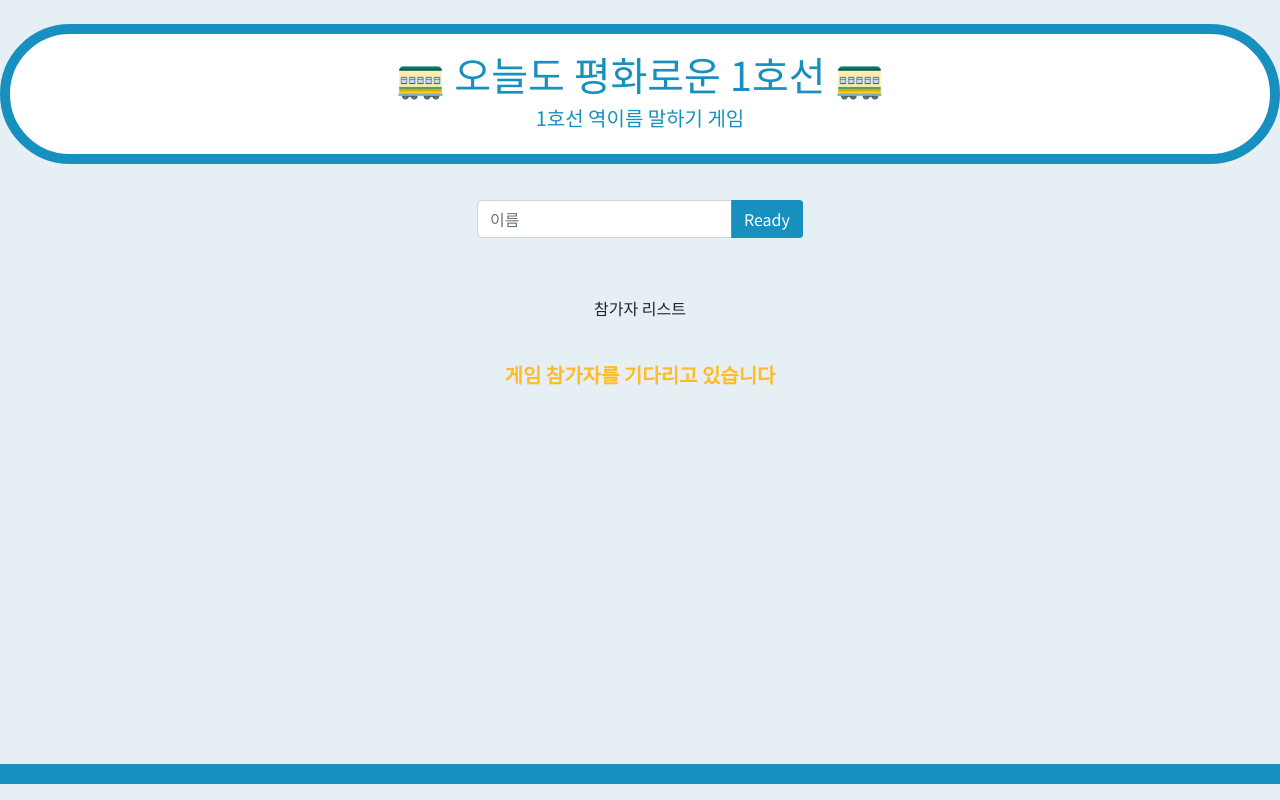
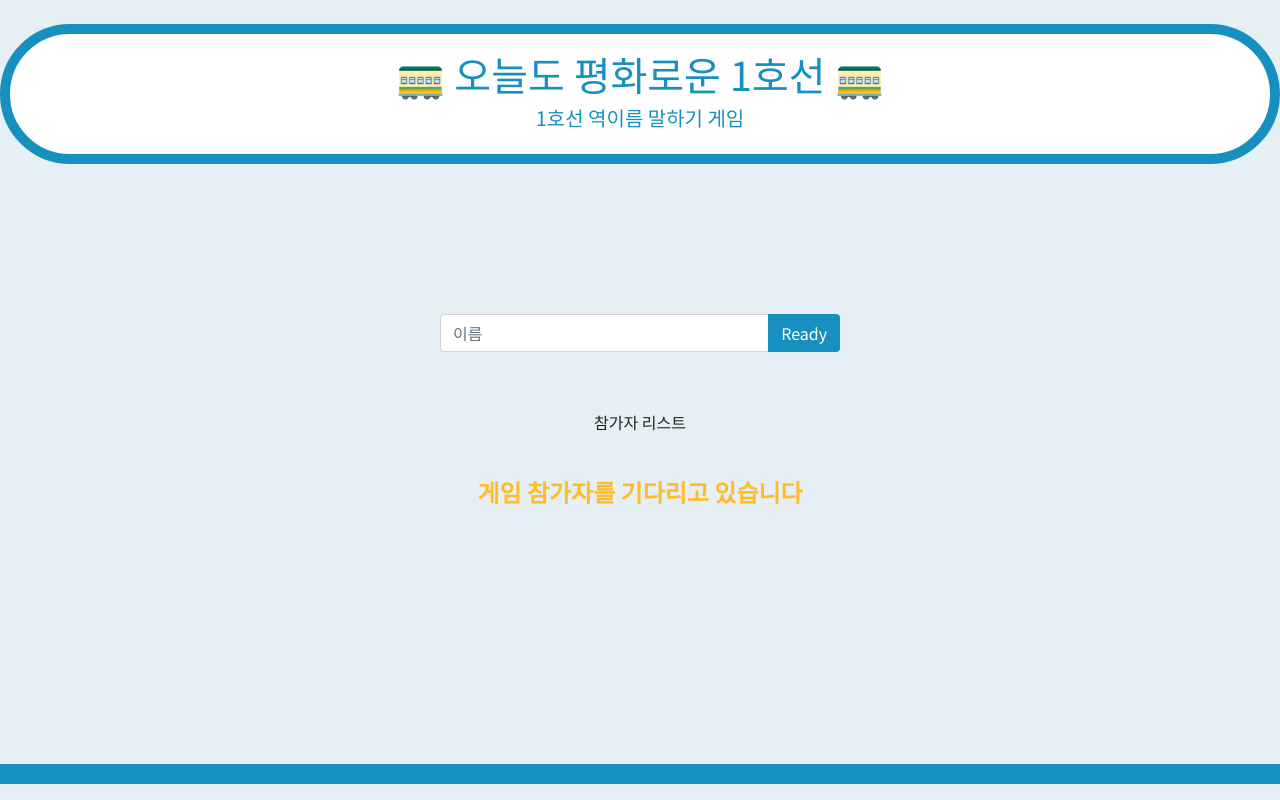
Before and after one commit to mizzxi/subway_game, a React (Create React App) app in the folder subway_game_react/: page / in a window 1280 px wide. Built offline with nearby package versions, Linux system fonts and the light colour scheme; no server answers.

Commit message:
layout 수정

```diff
--- a/subway_game_react/src/header.jsx
+++ b/subway_game_react/src/header.jsx
@@ -5,6 +5,7 @@ export default function Header() {
     backgroundColor: "#FFFFFF",
     color: "#1790BF",
     border: "10px solid #1790BF",
+    position: "relative",
   };
   return (
     <div>
--- a/subway_game_react/src/layout.css
+++ b/subway_game_react/src/layout.css
@@ -3,11 +3,13 @@
   top: 0%;
 }
 .main {
-  position: absolute;
-  margin-top: 200px;
+  position: relative;
+  margin-top: 150px;
   left: 50%;
   transform: translateX(-50%);
   padding-bottom: 100px;
+  width: 400px;
+  font-size: 1em;
 }
 .footer {
   position: fixed;
--- a/subway_game_react/src/main.css
+++ b/subway_game_react/src/main.css
@@ -26,7 +26,7 @@
 .submit_btn {
   background-color: #17bf4f75;
   color: #ffffff;
-  font-size: 10pt;
+  font-size: 1em;
 }
 .waitCard {
   border: 5px solid #178fbf75;
@@ -40,6 +40,7 @@
 }
 .gameEx {
   background-color: #ffffff8c;
+  font-size: 1em;
 }
 
 .station_style {
@@ -49,16 +50,16 @@
   font-weight: bold;
 }
 .gameCount_style {
-  font-size: 30pt;
+  font-size: 2.5em;
   font-weight: bold;
 }
 .gameResult {
-  font-size: 60pt;
+  font-size: 5em;
   font-weight: bold;
   color: #ffbb28;
 }
 .waitMSG {
-  font-size: 15pt;
+  font-size: 1.5em;
   font-weight: bold;
   color: #ffbb28;
 }
```
Also changed, not shown: 11 other files (tests, documents, lock files or other folders).
